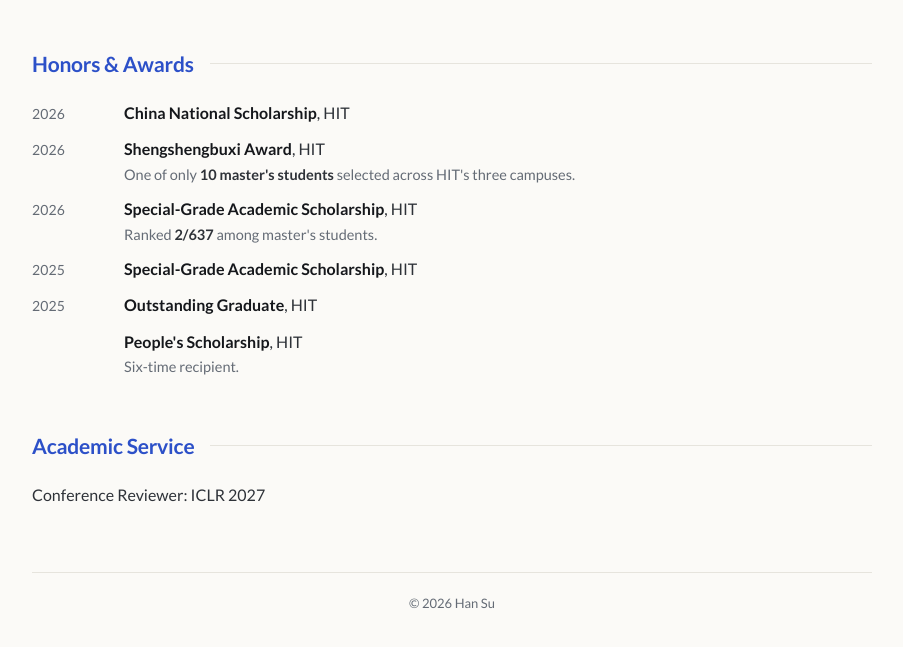
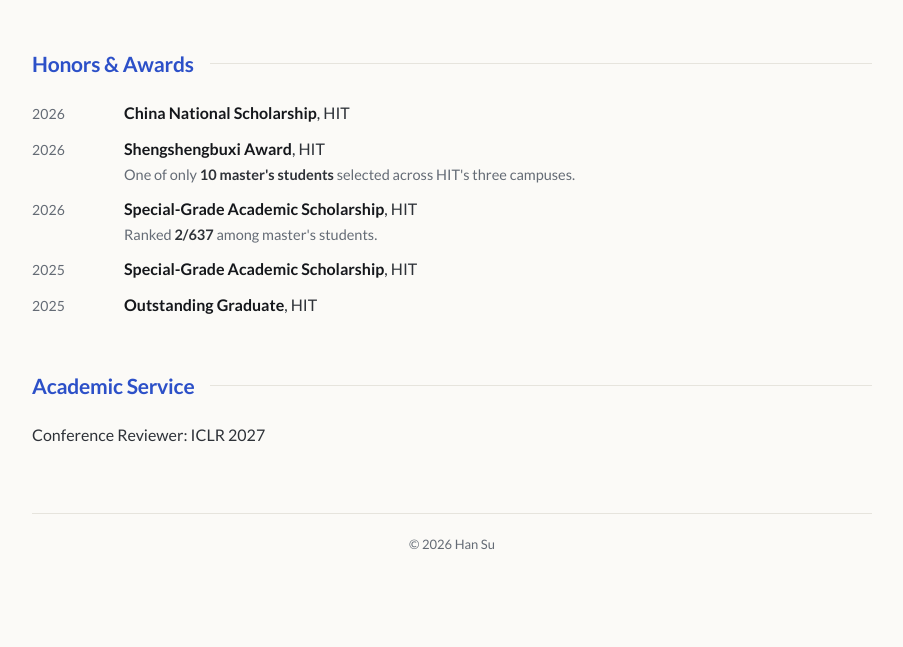
Before and after one commit to sumuru789/sumuru789.github.io, a plain HTML site: page index.html in a window 1280 px wide. Shown: the part 1826-2473 px from the top of the page, without its empty margins (188-1091 px from the left). After the commit the page ends 2421 px from the top, so only its background shows below. Drawn offline with Linux system fonts and the light colour scheme.

Commit message:
Remove People's Scholarship from honors

```diff
--- a/index.html
+++ b/index.html
@@ -17,7 +17,7 @@
       <div class="education-body"><img class="institution-logo" src="assets/hit.png" width="128" height="36" alt="Harbin Institute of Technology"><div class="education-list"><p class="school-heading"><strong>Harbin Institute of Technology</strong><br><span>Advisor: <a href="https://homepage.hit.edu.cn/wangmengzuo">Wangmeng Zuo</a></span></p><div class="education-timeline"><div class="education-entry"><div class="degree">Ph.D. in Computer Science and Technology</div><div class="entry-date">Expected start: Mar. 2027</div><div class="entry-note">Approved transfer to the Ph.D. program</div></div><div class="education-entry is-current"><div class="degree">Master&#x27;s Studies in Computer Science and Technology</div><div class="entry-date">Sep. 2025 – Present</div></div><div class="education-entry"><div class="degree">Bachelor&#x27;s Degree in Software Engineering</div><div class="entry-date">Sep. 2021 – Jun. 2025</div></div></div></div></div>
     </section>
     <section class="yan-section" aria-label="Research Experience"><h2>Research Experience</h2><ul class="experience-list"><li class="experience-entry"><a class="experience-logo" href="https://www.meshy.ai/" aria-label="Meshy AI website"><img src="assets/meshy-logo.svg" alt="Meshy AI logo"></a><div class="experience-copy"><div class="experience-heading"><strong>Research Intern, <a href="https://www.meshy.ai/">Meshy AI</a></strong><span class="entry-date">Oct. 2026 – Present</span></div><div class="experience-direction">3D Vision</div><div class="experience-mentors">Mentored by Victor Qin and <a href="https://yuanming.taichi.graphics/">Yuanming Hu</a></div></div></li><li class="experience-entry"><a class="experience-logo" href="https://www.huawei.com/en/" aria-label="Huawei website"><img src="assets/huawei-logo.png" alt="Huawei logo"></a><div class="experience-copy"><div class="experience-heading"><strong>Research Intern, <a href="https://www.huawei.com/en/">Huawei</a></strong><span class="entry-date">Feb. 2026 – Oct. 2026</span></div><div class="entry-note">2030 Lab in <strong>Huawei ADS</strong></div><div class="experience-direction">Spatial Reasoning in Vision-Language Models</div><div class="experience-mentors">Mentored by Meng Tian and <a href="https://xuhangcn.github.io/">Hang Xu</a></div></div></li></ul></section>
-    <section class="yan-section" aria-label="Honors & Awards"><h2>Honors &amp; Awards</h2><ul class="honors-list"><li><span class="award-year">2026</span><span><strong>China National Scholarship</strong>, HIT</span></li><li><span class="award-year">2026</span><span><strong>Shengshengbuxi Award</strong>, HIT<span class="award-detail">One of only <strong>10 master&#x27;s students</strong> selected across HIT&#x27;s three campuses.</span></span></li><li><span class="award-year">2026</span><span><strong>Special-Grade Academic Scholarship</strong>, HIT<span class="award-detail">Ranked <strong>2/637</strong> among master&#x27;s students.</span></span></li><li><span class="award-year">2025</span><span><strong>Special-Grade Academic Scholarship</strong>, HIT</span></li><li><span class="award-year">2025</span><span><strong>Outstanding Graduate</strong>, HIT</span></li><li><span class="award-year"></span><span><strong>People&#x27;s Scholarship</strong>, HIT<span class="award-detail">Six-time recipient.</span></span></li></ul></section>
+    <section class="yan-section" aria-label="Honors & Awards"><h2>Honors &amp; Awards</h2><ul class="honors-list"><li><span class="award-year">2026</span><span><strong>China National Scholarship</strong>, HIT</span></li><li><span class="award-year">2026</span><span><strong>Shengshengbuxi Award</strong>, HIT<span class="award-detail">One of only <strong>10 master&#x27;s students</strong> selected across HIT&#x27;s three campuses.</span></span></li><li><span class="award-year">2026</span><span><strong>Special-Grade Academic Scholarship</strong>, HIT<span class="award-detail">Ranked <strong>2/637</strong> among master&#x27;s students.</span></span></li><li><span class="award-year">2025</span><span><strong>Special-Grade Academic Scholarship</strong>, HIT</span></li><li><span class="award-year">2025</span><span><strong>Outstanding Graduate</strong>, HIT</span></li></ul></section>
     <section class="yan-section service" aria-label="Academic Service"><h2>Academic Service</h2><p>Conference Reviewer: ICLR 2027</p></section>
   </main><footer class="footer"><span>© 2026 Han Su</span></footer>
 </div></body></html>
```
